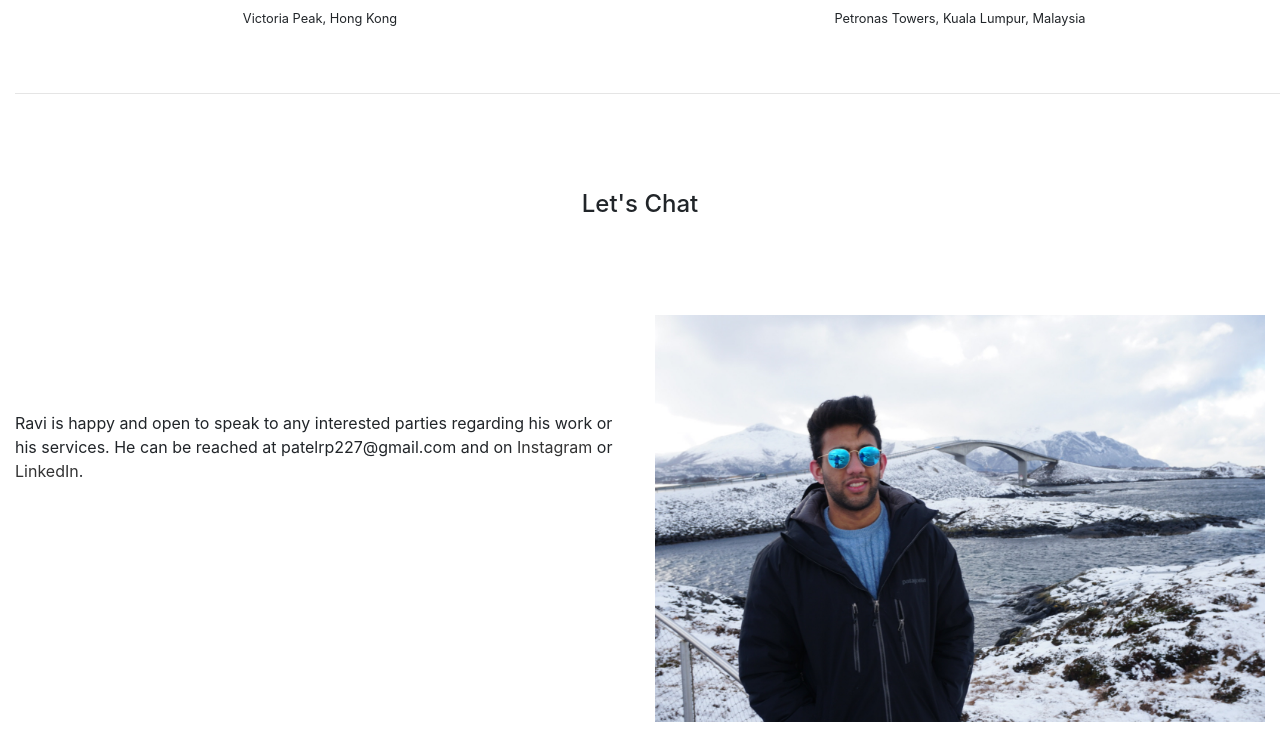
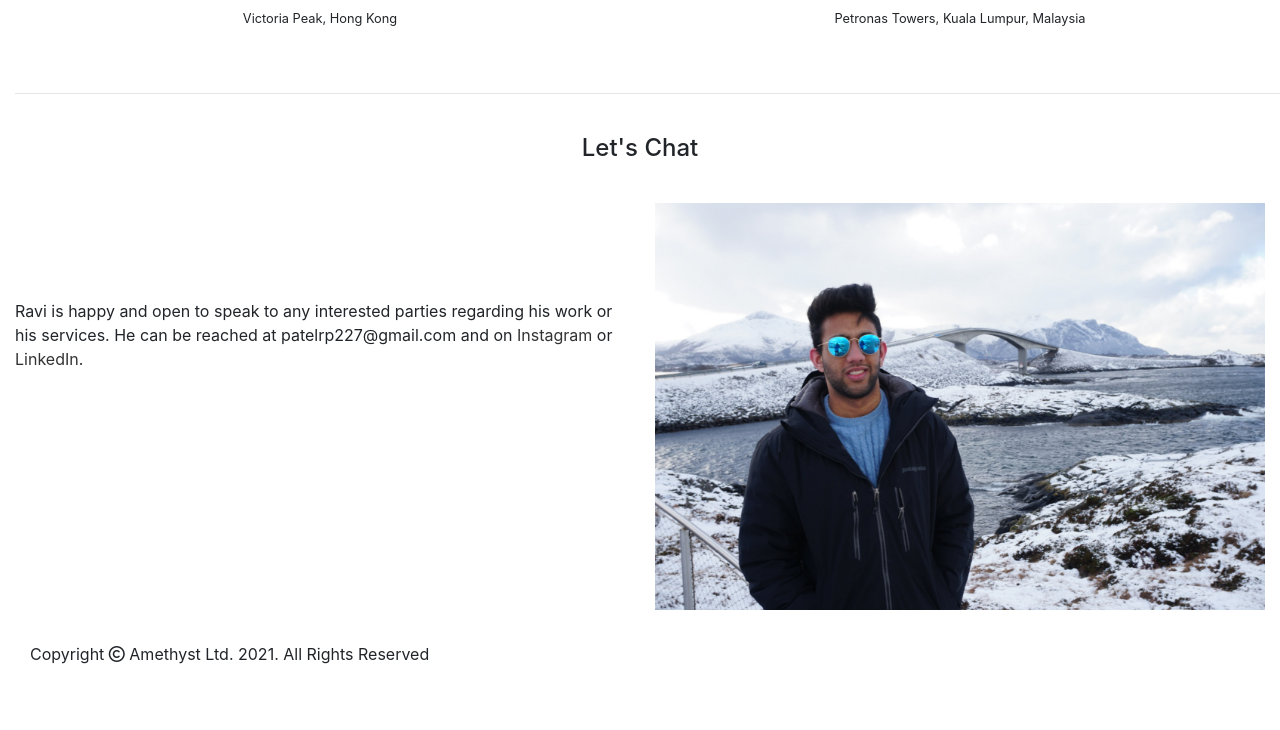
Before and after one commit to prpcodes227/personal-portfolio, a plain HTML site: page index.html in a window 1280 px wide. Shown: the part 3584-4314 px from the top of the page. After the commit the page ends 4290 px from the top, so only its background shows below. Drawn offline with nearby package versions, Linux system fonts and the light colour scheme.

Commit message:
Footer,etc

```diff
--- a/index.html
+++ b/index.html
@@ -16,7 +16,7 @@
           <a href="#navbar_home" class="nav-link">Home</a>
           <a href="#about_me" class="nav-link">About Me</a>
           <a href="#project_portfolio" class="nav-link">Portfolio</a>
-          <a href="#" class="nav-link">Let's Connect</a>
+          <a href="#lets_connect" class="nav-link">Let's Connect</a>
       </ul>
     </div>
   </nav>
@@ -117,8 +117,8 @@
     <hr class="col-12"/>
 
     <!--About Me Section-->
-    <h4 class="description py-5 my-5">Let's Chat</h4>
-    <div class="lets_chat">
+    <h4 class="description py-3 my-4">Let's Chat</h4>
+    <div class="lets_chat" id="lets_connect">
       <div class="row">
         <div class="col-6 mt-5 pt-5">
           <p>Ravi is happy and open to speak to any interested parties regarding his work or his services. He can be reached at patelrp227@gmail.com and on <a href="https://www.instagram.com/rav.i.oli/">Instagram</a> or <a href="www.linkedin.com/in/ravi-patel-889272146">LinkedIn</a>.</p>
@@ -128,9 +128,13 @@
         </div>
       </div>
     </div>
+  </div>
 
+  <footer class="py-4">
+    <div class="container-fluid">
+      <div class="col-12">
+        <p>Copyright <i class="far fa-copyright"></i> Amethyst Ltd. 2021. All Rights Reserved</p>
+      </div>
+    </div>
 
-
-
-
-  </div>
+  </footer>
```
